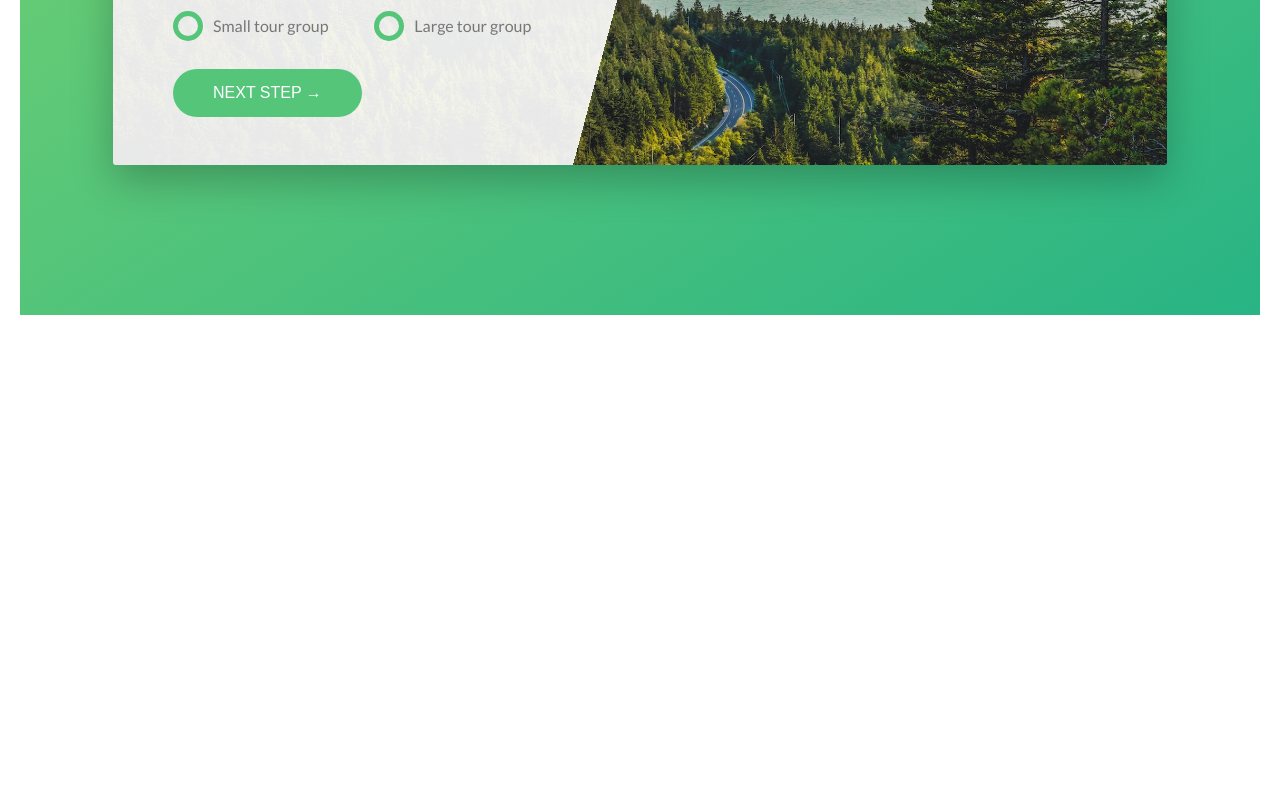
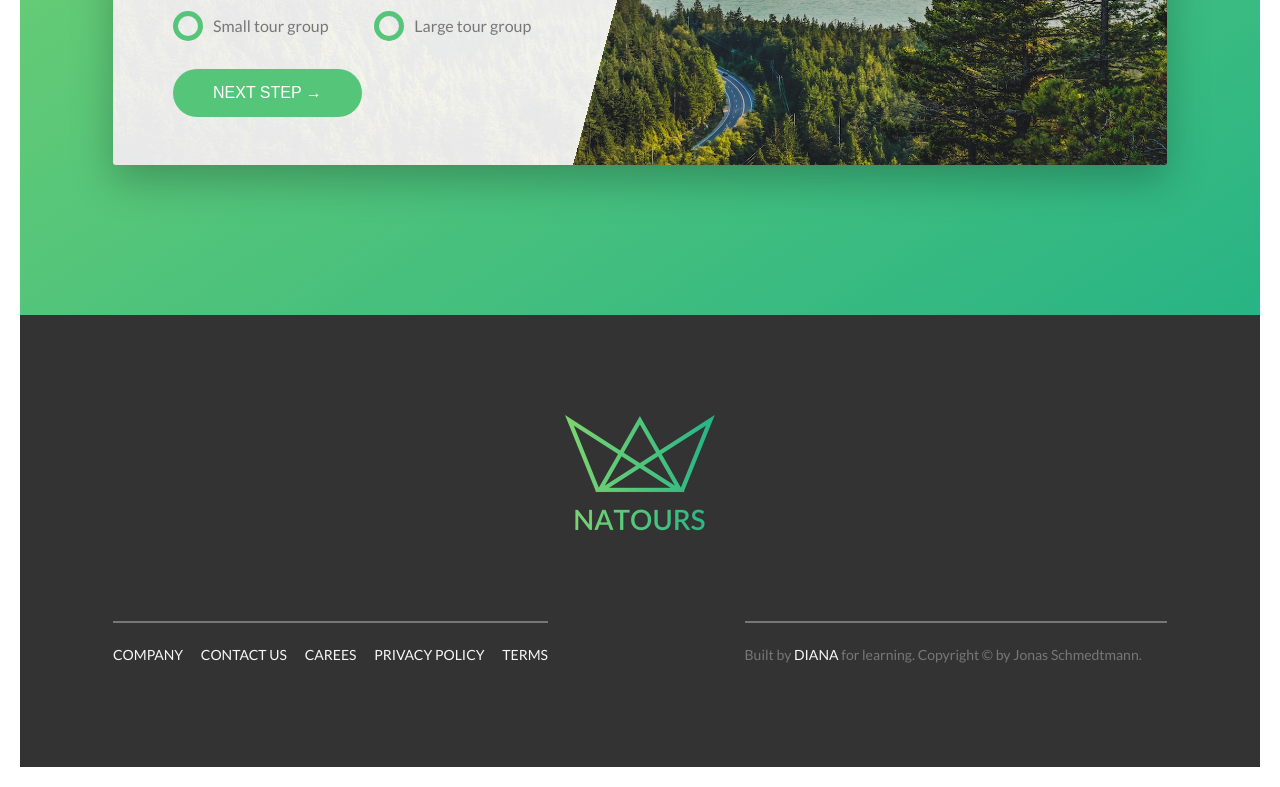
Before and after one commit to Dianaaaa/Abeau-page_css, a website: page index.html in a window 1280 px wide. Shown: the part 4786-5573 px from the top of the page. Before the commit the page ends 5121 px from the top, so only its background shows below. Drawn offline with Linux system fonts and the light colour scheme.

Commit message:
Add a footer.

```diff
--- a/index.html
+++ b/index.html
@@ -298,6 +298,29 @@
       </section>
 
     </main>
+    <footer class="footer">
+      <div class="footer__logo-box u-margin-bottom-big">
+        <img src="img/logo-green-2x.png" alt="Full logo" class="footer__logo">
+      </div>
+      <div class="row">
+        <div class="col-1-of-2">
+          <div class="footer__navigation">
+            <ul class="footer_list">
+              <li class="footer__item"><a href="#" class="footer__link">Company</a></li>
+              <li class="footer__item"><a href="#" class="footer__link">Contact us</a></li>
+              <li class="footer__item"><a href="#" class="footer__link">Carees</a></li>
+              <li class="footer__item"><a href="#" class="footer__link">Privacy policy</a></li>
+              <li class="footer__item"><a href="#" class="footer__link">Terms</a></li>
+            </ul>
+          </div>
+        </div>
+        <div class="col-1-of-2">
+          <p class="footer__copyright">
+            Built by <a href="#" class="footer__link">Diana</a> for learning. Copyright &copy; by Jonas Schmedtmann.
+          </p>
+        </div>
+      </div>
+    </footer>
 
     <!--<section class="grid-test">
       <div class="row">
--- a/sass/abstracts/_variables.scss
+++ b/sass/abstracts/_variables.scss
@@ -11,6 +11,7 @@ $color-tertiary-dark: #5643fa;
 
 $color-grey-dark: #777;
 $color-grey-dark-2: #999;
+$color-grey-dark-3: #333;
 $color-grey-light-1: #f7f7f7;
 $color-grey-light-2: #eee;
 $color-white: #fff;
--- /dev/null
+++ b/sass/layout/_footer.scss
@@ -0,0 +1,58 @@
+.footer {
+    background-color: $color-grey-dark-3;
+    padding: 10rem 0;
+    font-size: 1.4rem;
+
+    &__logo-box {
+        text-align: center;
+    }
+
+    &__logo {
+        width: 15rem;
+        height: auto;
+    }
+
+    &__navigation {
+        border-top: 2px solid $color-grey-dark;
+        padding-top: 2rem;
+        display: inline-block;
+    }
+
+    &__list {
+
+    }
+
+    &__item {
+        display: inline-block;
+        &:not(:last-child) {
+            margin-right: 1.5rem;
+        }
+    }
+
+    &__link {
+        &:link,
+        &:visited {
+            color: $color-grey-light-1;
+            text-decoration: none;
+            text-transform: uppercase;
+            display: inline-block;
+            background-color: $color-grey-dark-3;
+            transition: all .3s;
+        }
+
+        &:hover,
+        &:active {
+            color: $color-primary;
+            box-shadow:  0 1rem 2rem rgba($color-black, .5);
+            transform: rotate(5deg) scale(1.3);
+        }
+
+    }
+
+    &__copyright {
+        border-top: 2px solid $color-grey-dark;
+        padding-top: 2rem;
+        width: 85%;
+        float: right;
+    }
+}
--- a/sass/main.scss
+++ b/sass/main.scss
@@ -15,6 +15,7 @@
 @import "components/form";
 @import "components/story";
 
+@import "layout/footer";
 @import "layout/grid";
 @import "layout/header";
 
```
Also changed, not shown: css/style.css.
